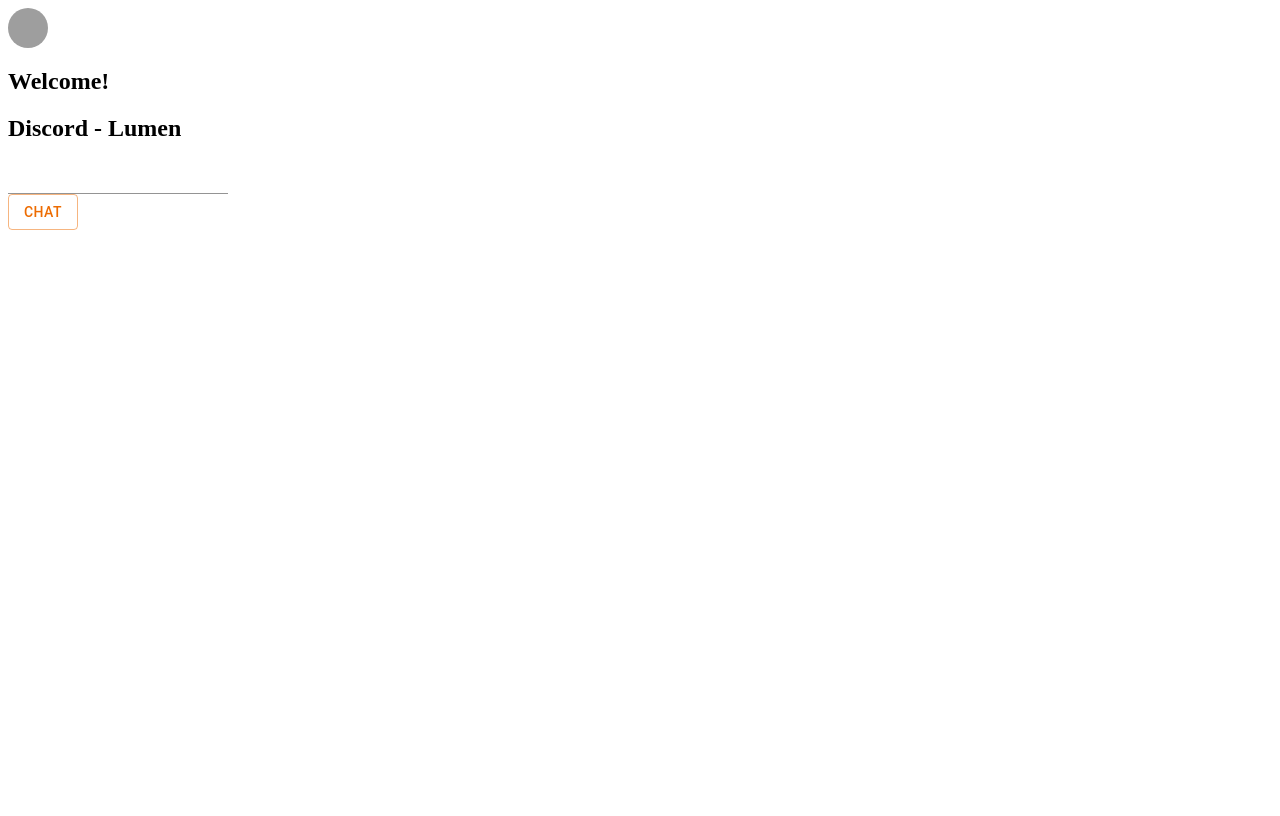
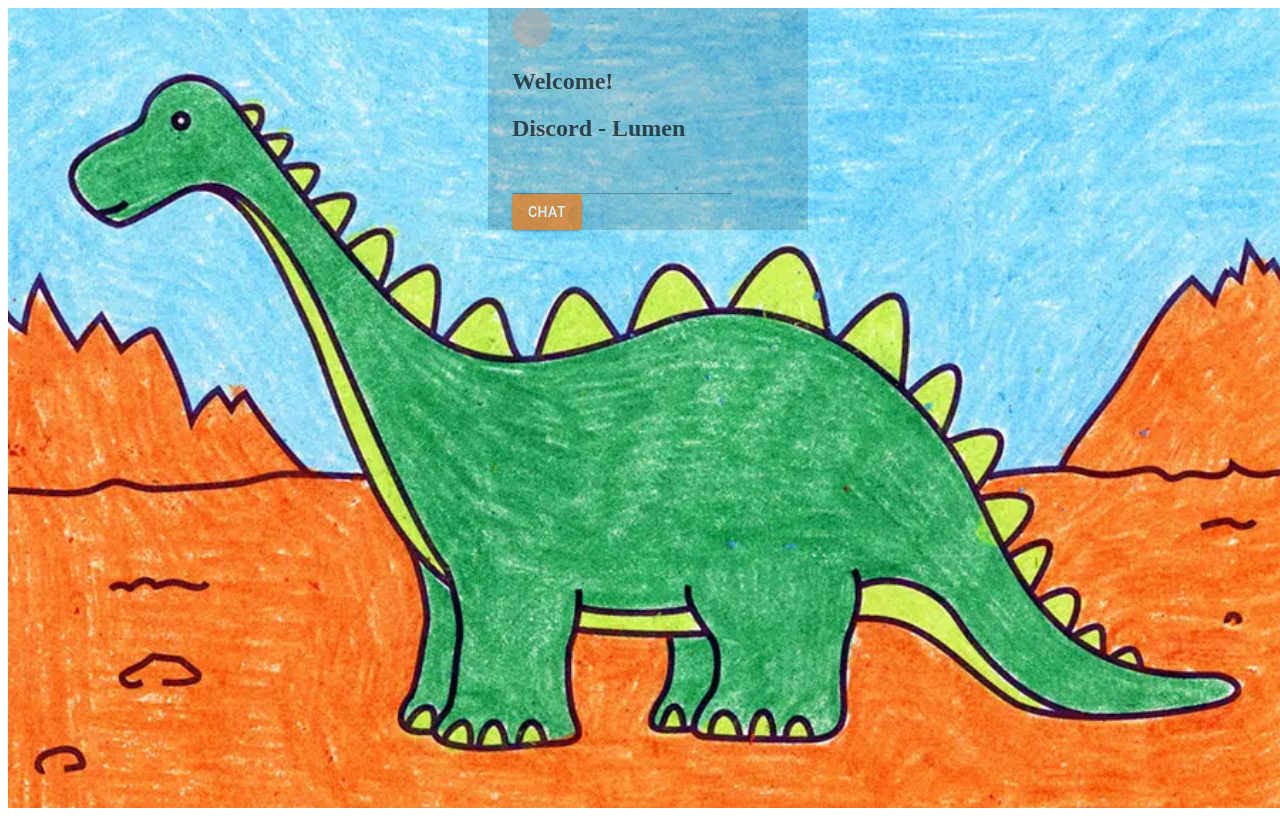
Before and after one commit to 23197681-5/nextjs-discord, a Next.js app: page / in a window 1280 px wide. Built offline with nearby package versions, Linux system fonts and the light colour scheme; grey boxes are pictures that could not be loaded.

Commit message:
style: big dinosaur background

```diff
--- a/pages/app.js
+++ b/pages/app.js
@@ -1,7 +1,9 @@
 import GlobalStyle from "../src/theme/GlobalStyle";
 
 function MyApp({component, pageProps}){
-  return (<GlobalStyle></GlobalStyle>
+  return (
+
+  <GlobalStyle></GlobalStyle>
 
 
   )
--- a/pages/index.js
+++ b/pages/index.js
@@ -12,7 +12,7 @@ import Menu from "@mui/material/Menu";
 import MenuIcon from "@mui/icons-material/Menu";
 import Container from "@mui/material/Container";
 import Tooltip from "@mui/material/Tooltip";
-import { Input, Button, Avatar } from '@mui/material';
+import { Input, Button, Avatar, Grid } from '@mui/material';
 import MenuItem from "@mui/material/MenuItem";
 
 const pages = ["Products", "Pricing", "Blog"];
@@ -34,16 +34,46 @@ function PageTitle(props) {
     </>
   );
 }
+
+
+{/* <Grid
+  container
+  spacing={0}
+  direction="column"
+  alignItems="center"
+  justifyContent="center"
+  style={{ minHeight: '100vh' }}
+>
+
+  <Grid item xs={3}>
+   <LoginForm />
+  </Grid>
+
+</Grid>  */}
 function HomePage() {
   return (
-    <div>
+    <div style={{backgroundImage: `url("/Dinosaur-Easy-Feature.webp")`, backgroundRepeat: "no-repeat",    backgroundPosition: 'center',
+    backgroundSize: 'cover',
+    backgroundRepeat: 'no-repeat',
+    width: '100vw',
+    height: '100vh'}}  >
        {/* <ResponsiveAppBar></ResponsiveAppBar> */}
+<Grid  container
+  spacing={0}
+  direction="row"
+alignItems="center"  justifyContent="center"style={{minHeight: '200px'}}>
 
+<Grid item xs={3}>
+  <Container style={{background: 'rgba(0, 0, 0, 0.2)', opacity: 0.7}}>
       <Avatar alt="Remy Sharp" src="/static/images/avatar/1.jpg" />
       <PageTitle tag="h2" children="div">Welcome!</PageTitle>
       <h2>Discord - Lumen</h2>
       <Input color="warning">Enter your name</Input><br></br>
-      <Link href="/chat"><Button variant="outlined" color="warning">Chat</Button></Link>
+      <Link href="/chat"><Button variant="contained" color="warning">Chat</Button></Link>
+      </Container>
+      </Grid>
+</Grid>
+
     </div>
   );
 }
```
Also changed, not shown: src/components/Input/index.js (+10 -0 lines), public/Dinosaur-Easy-Feature.webp (added).
